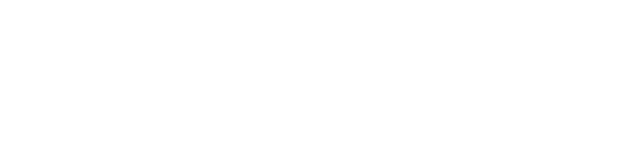
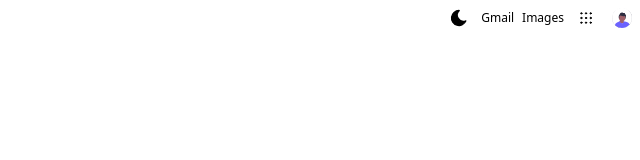
Before and after one commit to Jekwulum/Google-Clone, a website: page src/index.html in a window 1280 px wide. Shown: the whole page, without its empty margins (640-1280 px from the left). Drawn offline with Linux system fonts and the light colour scheme.

Commit message:
nav and theme feature added

```diff
--- a/src/index.html
+++ b/src/index.html
@@ -1,5 +1,6 @@
 <!DOCTYPE html>
 <html lang="en">
+
 <head>
   <meta charset="UTF-8">
   <meta http-equiv="X-UA-Compatible" content="IE=edge">
@@ -7,7 +8,56 @@
   <link rel="stylesheet" href="output.css">
   <title>Document</title>
 </head>
-<body>
 
+<body class="dark:bg-black">
+  <div class="conatiner mx-auto">
+    <nav class="m-1">
+      <ul class="flex justify-end space-x-2 items-center">
+        <li class="hover:cursor-pointer hover:bg-gray-300 dark:hover:bg-gray-700 border-none rounded-full" onclick="toggleTheme()">
+          <svg xmlns="http://www.w3.org/2000/svg"
+            class="icon icon-tabler icon-tabler-moon h-7 w-7 p-1 dark:text-gray-300" width="44" height="44"
+            viewBox="0 0 24 24" stroke-width="1.5" stroke="#000000" fill="currentColor" stroke-linecap="round"
+            stroke-linejoin="round">
+            <path stroke="none" d="M0 0h24v24H0z" fill="none" />
+            <path d="M12 3c.132 0 .263 0 .393 0a7.5 7.5 0 0 0 7.92 12.446a9 9 0 1 1 -8.313 -12.454z" />
+          </svg>
+        </li>
+        <li class="hover:underline dark:text-gray-300 text-xs"><a href="www.gmail.com">Gmail</a></li>
+        <li class="hover:underline dark:text-gray-300 text-xs"><a href="#">Images</a></li>
+        <li class="hover:bg-gray-300 dark:hover:bg-gray-700 border-none rounded-full">
+          <a href="#">
+            <svg xmlns="http://www.w3.org/2000/svg"
+              class="icon icon-tabler icon-tabler-grid-dots dark:text-white h-7 w-7 p-1.5" width="44" height="44"
+              viewBox="0 0 24 24" stroke-width="1.5" stroke="currentColor" fill="currentColor" stroke-linecap="round"
+              stroke-linejoin="round">
+              <path stroke="none" d="M0 0h24v24H0z" fill="none" />
+              <circle cx="5" cy="5" r="1" />
+              <circle cx="12" cy="5" r="1" />
+              <circle cx="19" cy="5" r="1" />
+              <circle cx="5" cy="12" r="1" />
+              <circle cx="12" cy="12" r="1" />
+              <circle cx="19" cy="12" r="1" />
+              <circle cx="5" cy="19" r="1" />
+              <circle cx="12" cy="19" r="1" />
+              <circle cx="19" cy="19" r="1" />
+            </svg>
+          </a>
+        </li>
+        <li class="hover:bg-gray-300 dark:hover:bg-gray-700 border-none rounded-full">
+          <a href="#">
+            <img class="h-7 w-7 p-1" src="./img/pic_profile_re_7g2h.svg" alt="">
+          </a>
+        </li>
+      </ul>
+    </nav>
+
+  </div>
 </body>
+<script>
+  const toggleTheme = () => {
+    const htmlElement = document.querySelector('html').className;
+    document.querySelector('html').className = htmlElement === 'dark' ? '' : 'dark';
+  };
+</script>
+
 </html>
--- a/tailwind.config.js
+++ b/tailwind.config.js
@@ -1,6 +1,7 @@
 /** @type {import('tailwindcss').Config} */
 module.exports = {
   content: ["./src/**/*.{html,js}"],
+  darkMode: "class",
   theme: {
     extend: {},
   },
```
Also changed, not shown: src/img/pic_profile_re_7g2h.svg (added), src/output.css.
